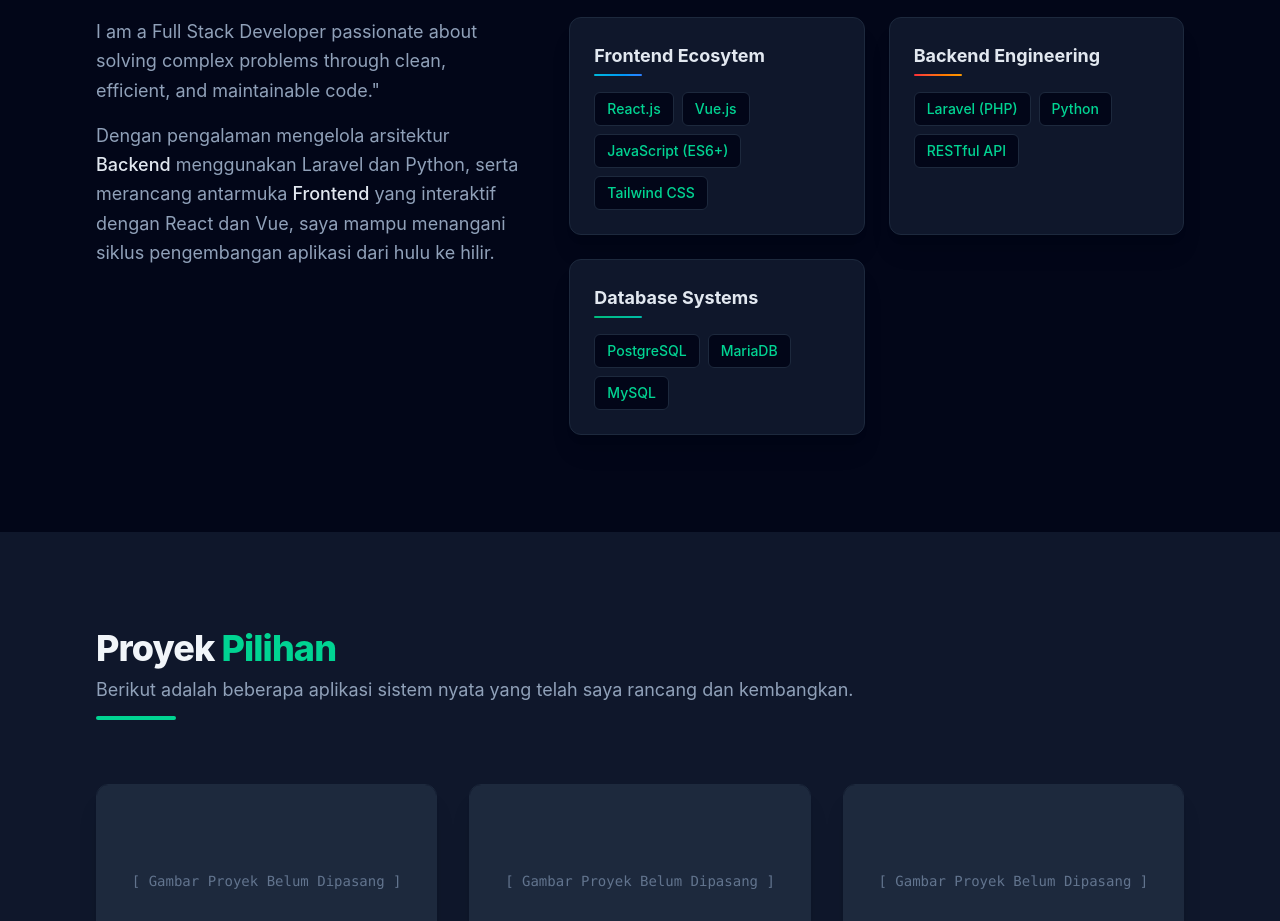
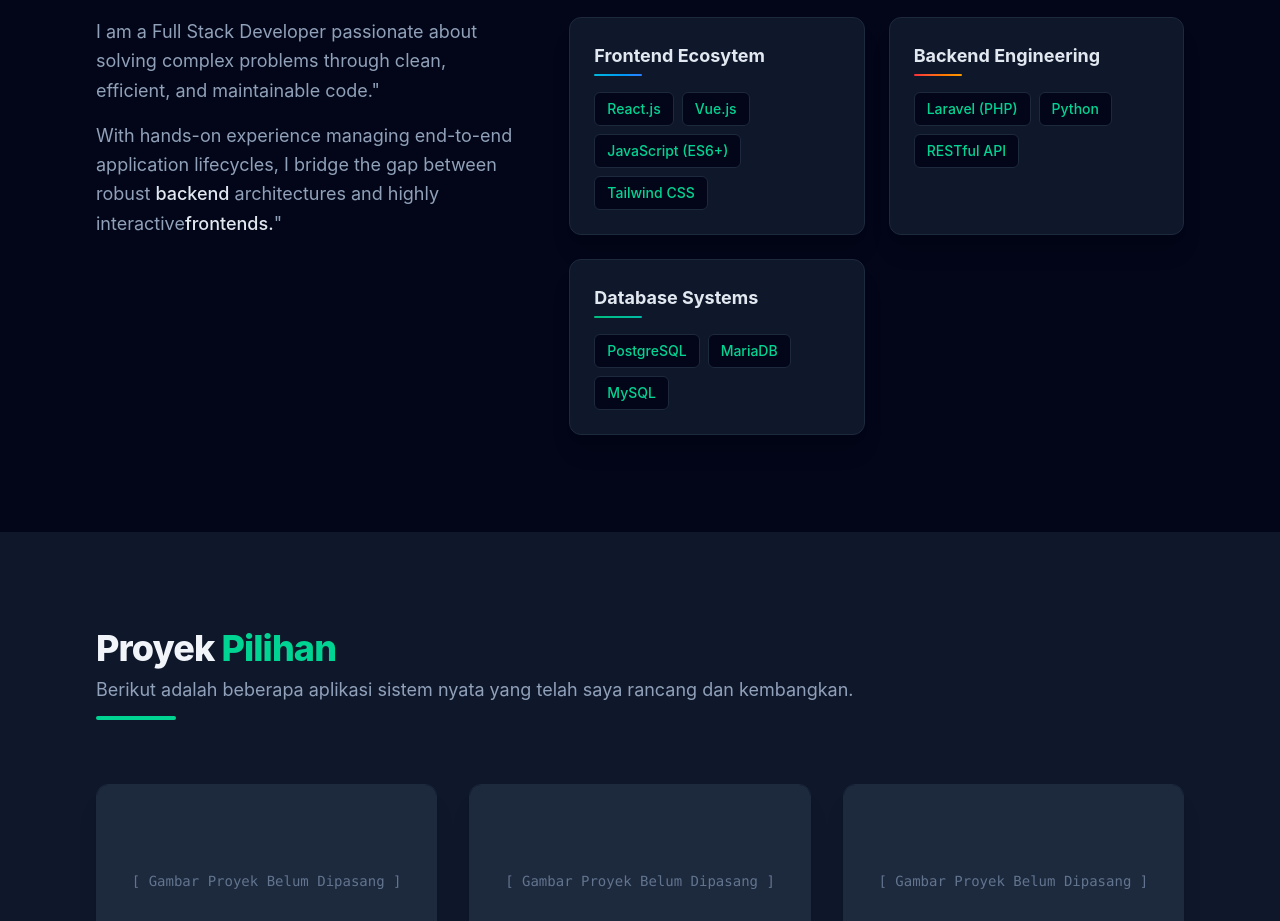
Before and after one commit to azerezaid/rezafadhilah, a React (Vite) app: page / in a window 1280 px wide. Shown: the part 1000-1921 px from the top of the page. Built offline with nearby package versions, Linux system fonts and the light colour scheme.

Commit message:
Update About.jsx

```diff
--- a/src/sections/About.jsx
+++ b/src/sections/About.jsx
@@ -38,8 +38,7 @@ function About() {
             <p>
               I am a Full Stack Developer passionate about solving complex problems through clean, efficient, and maintainable code."
             </p>
-            <p>
-              Dengan pengalaman mengelola arsitektur <span className="text-slate-200 font-medium">Backend</span> menggunakan Laravel dan Python, serta merancang antarmuka <span className="text-slate-200 font-medium">Frontend</span> yang interaktif dengan React dan Vue, saya mampu menangani siklus pengembangan aplikasi dari hulu ke hilir.
+            <p>With hands-on experience managing end-to-end application lifecycles, I bridge the gap between robust <span className="text-slate-200 font-medium">backend</span> architectures and highly interactive<span className="text-slate-200 font-medium">frontends.</span>"
             </p>
           </div>
 
```
